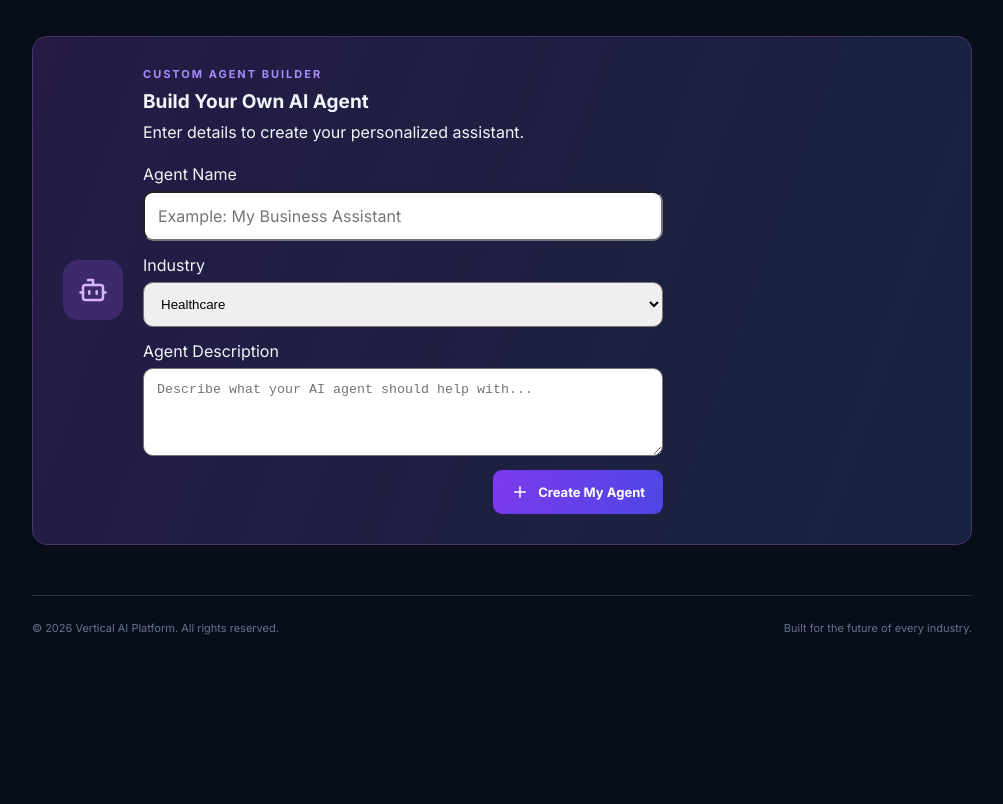
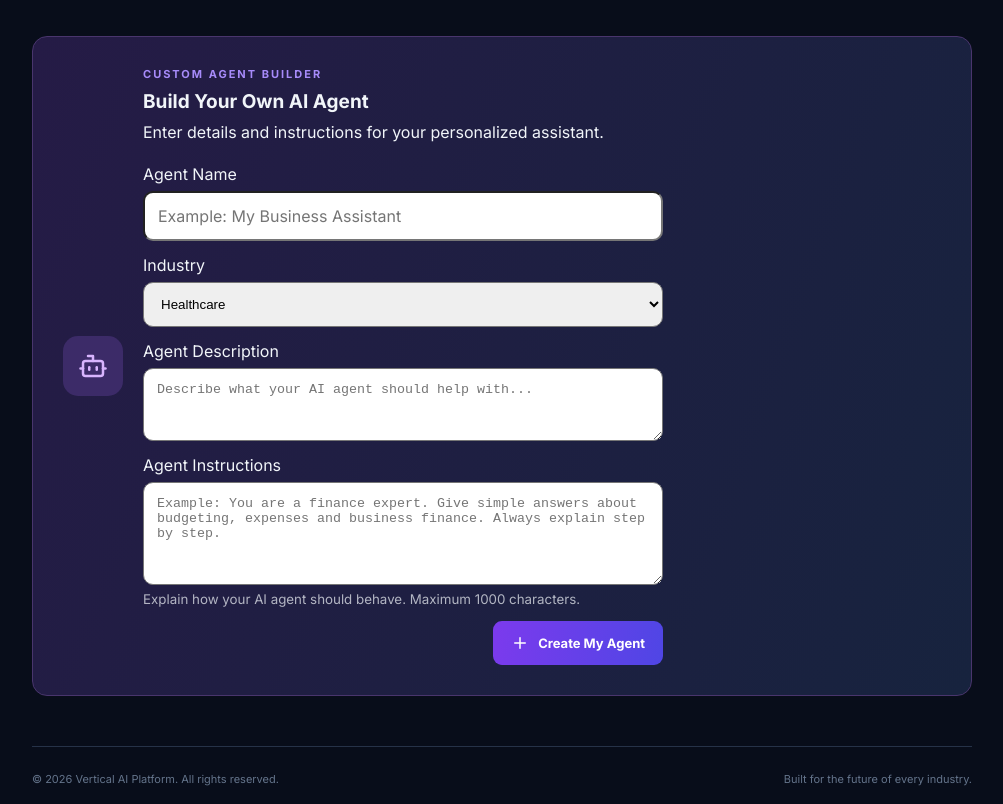
Before and after one commit to mahi2008gamer-commits/vertical-ai-platform, a React (Vite) app in the folder frontend/: page / in a window 1280 px wide. Shown: the part 1680-2484 px from the top of the page, without its empty margins (263-1266 px from the left). Before the commit the page ends 2340 px from the top, so only its background shows below. Built offline with nearby package versions, Linux system fonts and the light colour scheme.

Commit message:
Update App.jsx

```diff
--- a/frontend/src/App.jsx
+++ b/frontend/src/App.jsx
@@ -143,6 +143,9 @@ function readSavedAgents() {
       )
       .map(agent => ({
         ...agent,
+        instructions: typeof agent.instructions === "string"
+          ? agent.instructions
+          : "",
         icon: categoryIcons[agent.category],
         color: categoryColors[agent.category],
         status: "Custom",
@@ -257,6 +260,7 @@ export default function App() {
   const [agentName, setAgentName] = useState("");
   const [agentCategory, setAgentCategory] = useState("Healthcare");
   const [agentDescription, setAgentDescription] = useState("");
+  const [agentInstructions, setAgentInstructions] = useState("");
   const [createError, setCreateError] = useState("");
 
   const messagesContainerRef = useRef(null);
@@ -372,14 +376,20 @@ export default function App() {
 
     const name = agentName.trim();
     const description = agentDescription.trim();
+    const instructions = agentInstructions.trim();
 
-    if (!name || !description) {
-      setCreateError("Please enter agent name and description.");
+    if (!name || !description || !instructions) {
+      setCreateError("Please enter agent name, description and instructions.");
       return;
     }
 
     if (name.length > 40) {
       setCreateError("Agent name must be 40 characters or less.");
+      return;
+    }
+
+    if (instructions.length > 1000) {
+      setCreateError("Instructions must be 1000 characters or less.");
       return;
     }
 
@@ -397,6 +407,7 @@ export default function App() {
       name,
       category: agentCategory,
       description,
+      instructions,
       icon: categoryIcons[agentCategory],
       color: categoryColors[agentCategory],
       status: "Custom",
@@ -408,6 +419,7 @@ export default function App() {
     setAgentName("");
     setAgentCategory("Healthcare");
     setAgentDescription("");
+    setAgentInstructions("");
     setCreateError("");
     setActiveCategory("All");
     setSearch("");
@@ -457,7 +469,11 @@ export default function App() {
     setIsLoading(true);
 
     try {
-      const result = await getAgentReply(agent.name, question);
+      const result = await getAgentReply(
+        agent.name,
+        question,
+        agent.instructions || ""
+      );
 
       const reply = typeof result === "string"
         ? result
@@ -661,7 +677,7 @@ export default function App() {
               Get Started <ArrowUpRight size={15} />
             </button>
           </div>
-          <p className="version">VERTICAL AI PLATFORM · V3.0</p>
+          <p className="version">VERTICAL AI PLATFORM · V3.3</p>
         </div>
       </aside>
 
@@ -728,6 +744,13 @@ export default function App() {
                 ))}
               </div>
             </div>
+
+            {detailsAgent.isCustom && detailsAgent.instructions && (
+              <div className="chat-notice">
+                <strong>Your Agent Instructions:</strong>
+                <p>{detailsAgent.instructions}</p>
+              </div>
+            )}
 
             <div className="chat-notice">
               Live AI responses and backend integration can be connected through the agent service.
@@ -845,7 +868,7 @@ export default function App() {
               </button>
             </div>
 
-            <p className="chat-footer">Vertical AI Platform · Agent Workspace V3.2</p>
+            <p className="chat-footer">Vertical AI Platform · Agent Workspace V3.3</p>
           </section>
 
         ) : (
@@ -980,7 +1003,7 @@ export default function App() {
               <div style={{ width: "100%" }}>
                 <p className="eyebrow">CUSTOM AGENT BUILDER</p>
                 <h2>Build Your Own AI Agent</h2>
-                <p>Enter details to create your personalized assistant.</p>
+                <p>Enter details and instructions for your personalized assistant.</p>
 
                 <form
                   onSubmit={handleCreateAgent}
@@ -1035,7 +1058,7 @@ export default function App() {
                       value={agentDescription}
                       onChange={e => setAgentDescription(e.target.value)}
                       placeholder="Describe what your AI agent should help with..."
-                      rows={4}
+                      rows={3}
                       maxLength={300}
                       required
                       style={{
@@ -1047,6 +1070,29 @@ export default function App() {
                         resize: "vertical"
                       }}
                     />
+                  </label>
+
+                  <label>
+                    Agent Instructions
+                    <textarea
+                      value={agentInstructions}
+                      onChange={e => setAgentInstructions(e.target.value)}
+                      placeholder="Example: You are a finance expert. Give simple answers about budgeting, expenses and business finance. Always explain step by step."
+                      rows={5}
+                      maxLength={1000}
+                      required
+                      style={{
+                        display: "block",
+                        width: "100%",
+                        padding: "13px",
+                        marginTop: "7px",
+                        borderRadius: "10px",
+                        resize: "vertical"
+                      }}
+                    />
+                    <small style={{ display: "block", marginTop: "6px", opacity: 0.7 }}>
+                      Explain how your AI agent should behave. Maximum 1000 characters.
+                    </small>
                   </label>
 
                   {createError && (
```
